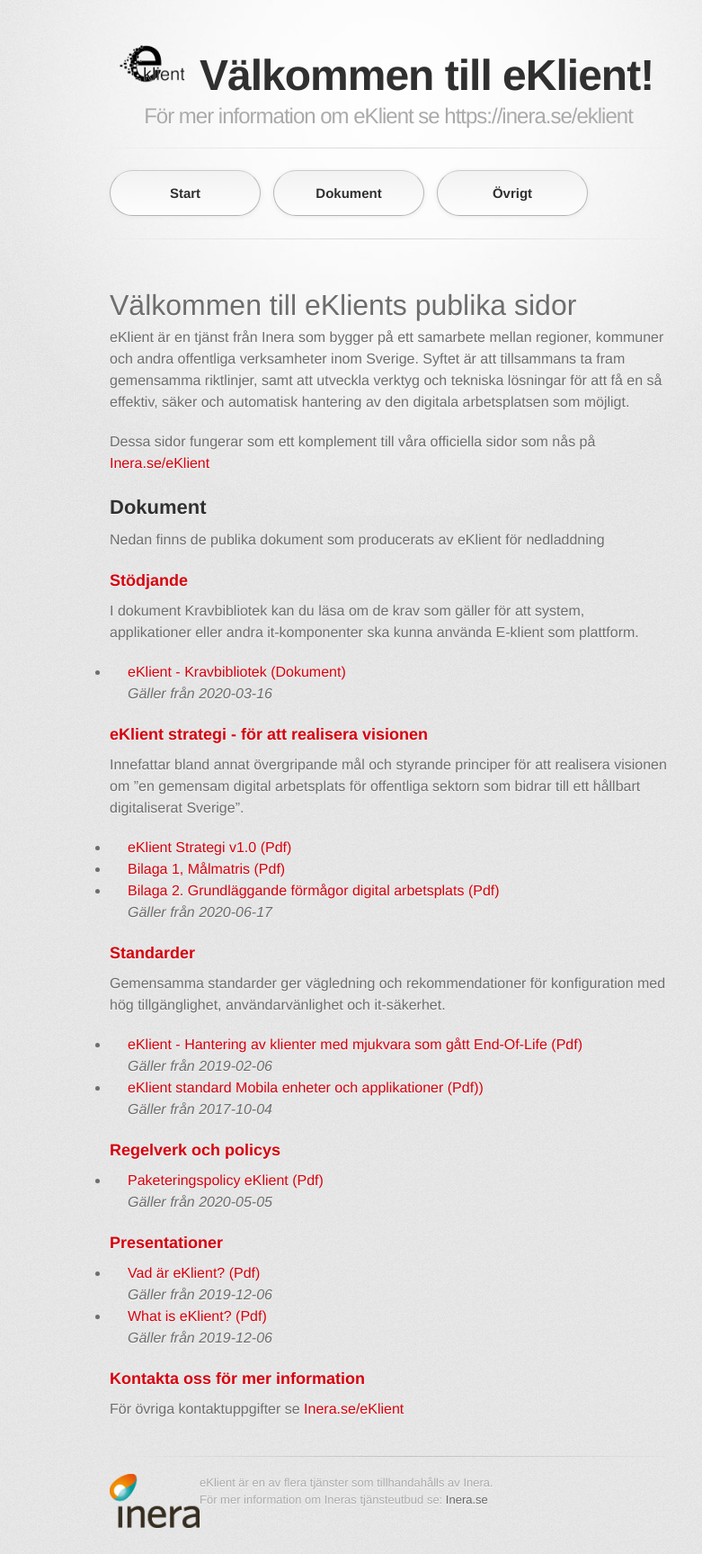
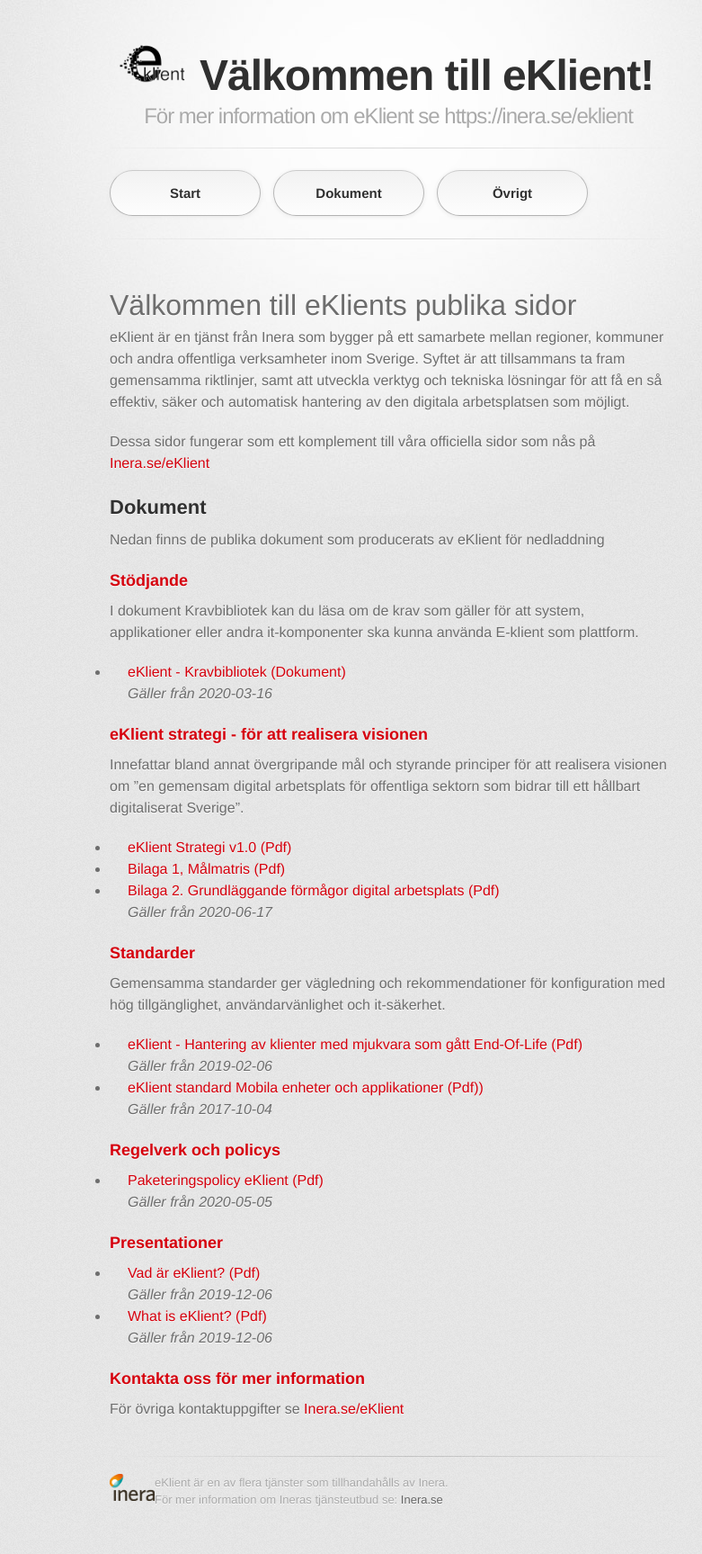
Before and after one commit to eKlient/eKlient.github.io, a Jekyll site: the page built from README.md, in a window 1280 px wide. Shown: the whole page at 90% size, without its empty margins (208-989 px from the left). Built offline with Jekyll 4.4.1, drawn with Linux system fonts in a browser that asks for light colours; some web fonts are replaced; our own code applies the rules of GitHub Pages for plain Markdown files.

Commit message:
Update default.html

```diff
--- a/_layouts/default.html
+++ b/_layouts/default.html
@@ -40,7 +40,7 @@
 
         <footer>
 	<p>
-		<img src="Inera.png" style="float:left" width="100" />
+		<img src="Inera.png" style="float:left" width="50" />
 		eKlient är en av flera tjänster som tillhandahålls av Inera.<br>
 		För mer information om Ineras tjänsteutbud se: <a href="https://inera.se">Inera.se</a>
 	</p>
```
